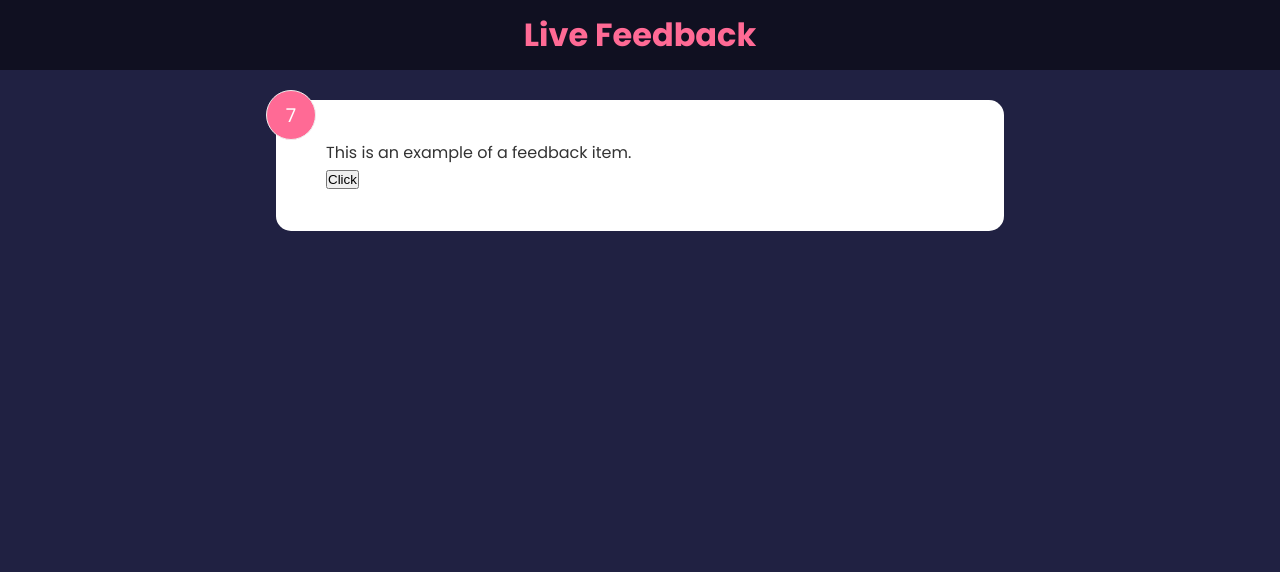
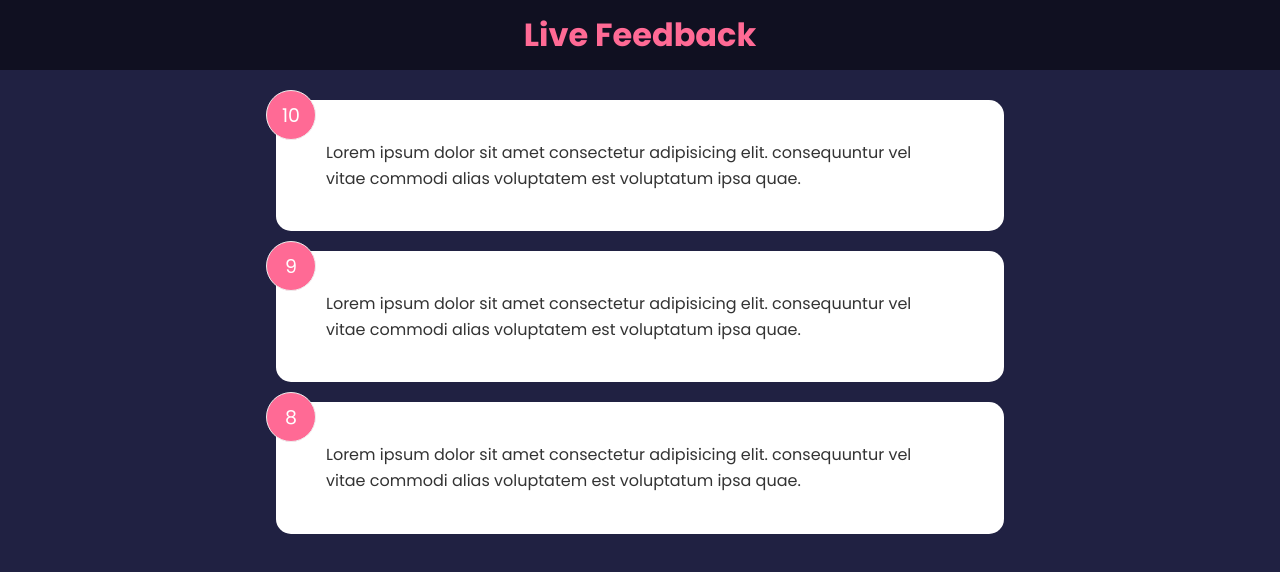
Before and after one commit to achingachris/Yelp-But-for-my-Skills, a React (Create React App) app: page / in a window 1280 px wide. Shown: the top 572 px of the page. Built offline with nearby package versions, Linux system fonts and the light colour scheme.

Commit message:
global state management

```diff
--- a/src/App.js
+++ b/src/App.js
@@ -1,12 +1,16 @@
+import { useState } from 'react'
 import Header from './components/Header'
-import FeedbackItem from './components/FeedbackItem'
+import FeedbackList from './components/FeedbackList'
+import FeedbackData from './data/FeedbackData'
 
 const App = () => {
+  const [feedback, setFeedback] = useState(FeedbackData)
+
   return (
     <>
       <Header />
       <div className='container'>
-        <FeedbackItem />
+        <FeedbackList feedback={feedback} />
       </div>
     </>
   )
--- a/src/components/FeedbackItem.jsx
+++ b/src/components/FeedbackItem.jsx
@@ -1,21 +1,8 @@
-import { useState } from 'react'
-
-const FeedbackItem = () => {
-  const [rating, setRating] = useState(7)
-  const [text, setText] = useState('This is an example of a feedback item.')
-
-  const handleClick = () => {
-    setRating((rating) => {
-      console.log(rating)
-      return rating + 1
-    })
-  }
-
+const FeedbackItem = ({ item }) => {
   return (
     <div className='card'>
-      <div className='num-display'>{rating}</div>
-      <div className='text-display'>{text}</div>
-      <button onClick={handleClick}>Click</button>
+      <div className='num-display'>{item.rating}</div>
+      <div className='text-display'>{item.text}</div>
     </div>
   )
 }
--- /dev/null
+++ b/src/components/FeedbackList.jsx
@@ -0,0 +1,17 @@
+import FeedbackItem from './FeedbackItem'
+
+const FeedbackList = ({ feedback }) => {
+  console.log(feedback)
+
+  // check if there is a feedback
+  if (!feedback || feedback.length === 0) {
+    return <p>No Feedbakc Yet</p>
+  }
+  return (<div className="feedback-list">
+    {feedback.map((item) => (
+      <FeedbackItem key={item.id} item={item} />
+    ))}
+  </div>)
+}
+
+export default FeedbackList
--- /dev/null
+++ b/src/data/FeedbackData.js
@@ -0,0 +1,19 @@
+const FeedbackData = [
+  {
+    id: 1,
+    rating: 10,
+    text: 'Lorem ipsum dolor sit amet consectetur adipisicing elit. consequuntur vel vitae commodi alias voluptatem est voluptatum ipsa quae.',
+  },
+  {
+    id: 2,
+    rating: 9,
+    text: 'Lorem ipsum dolor sit amet consectetur adipisicing elit. consequuntur vel vitae commodi alias voluptatem est voluptatum ipsa quae.',
+  },
+  {
+    id: 3,
+    rating: 8,
+    text: 'Lorem ipsum dolor sit amet consectetur adipisicing elit. consequuntur vel vitae commodi alias voluptatem est voluptatum ipsa quae.',
+  },
+]
+
+export default FeedbackData
```
